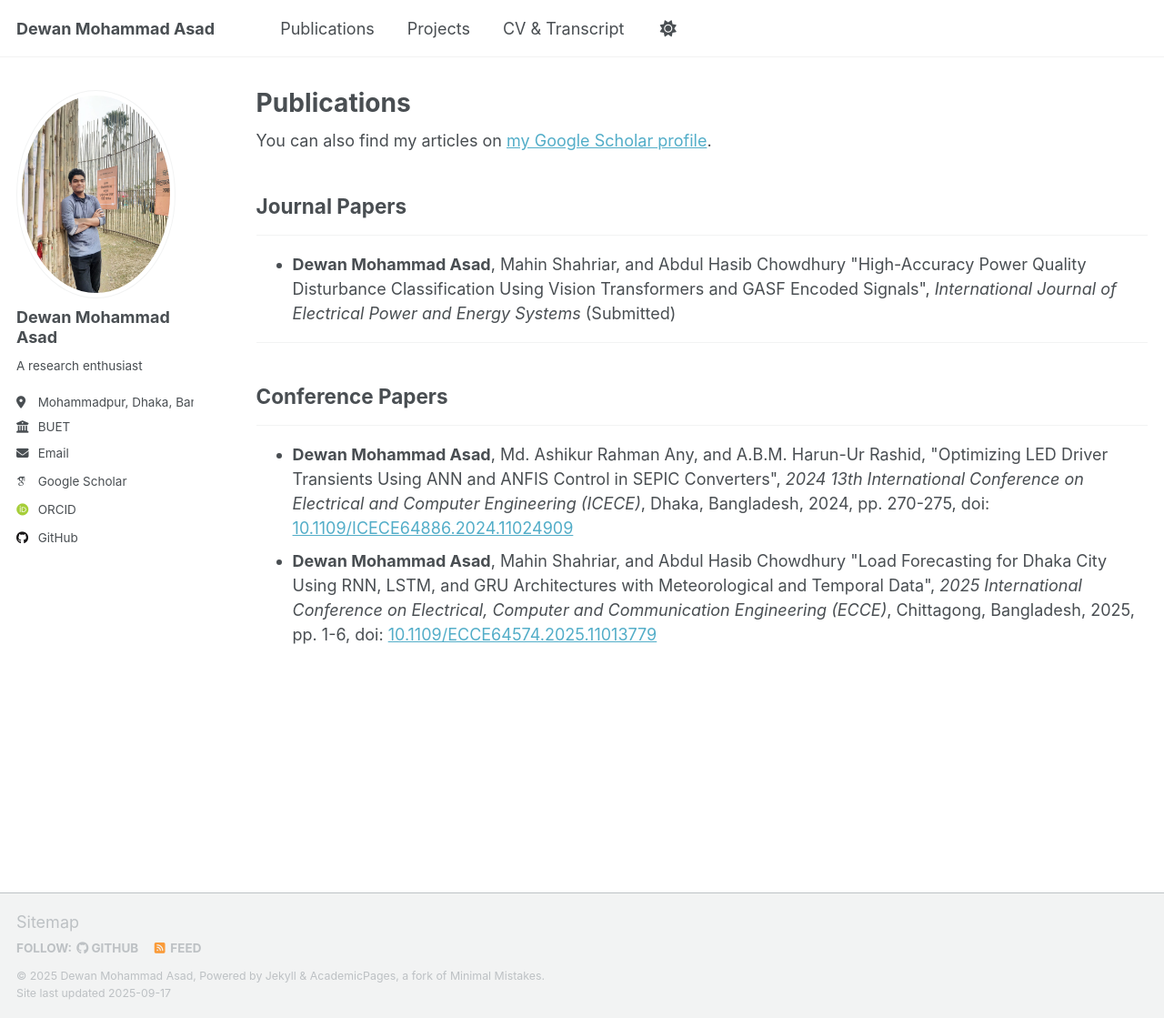
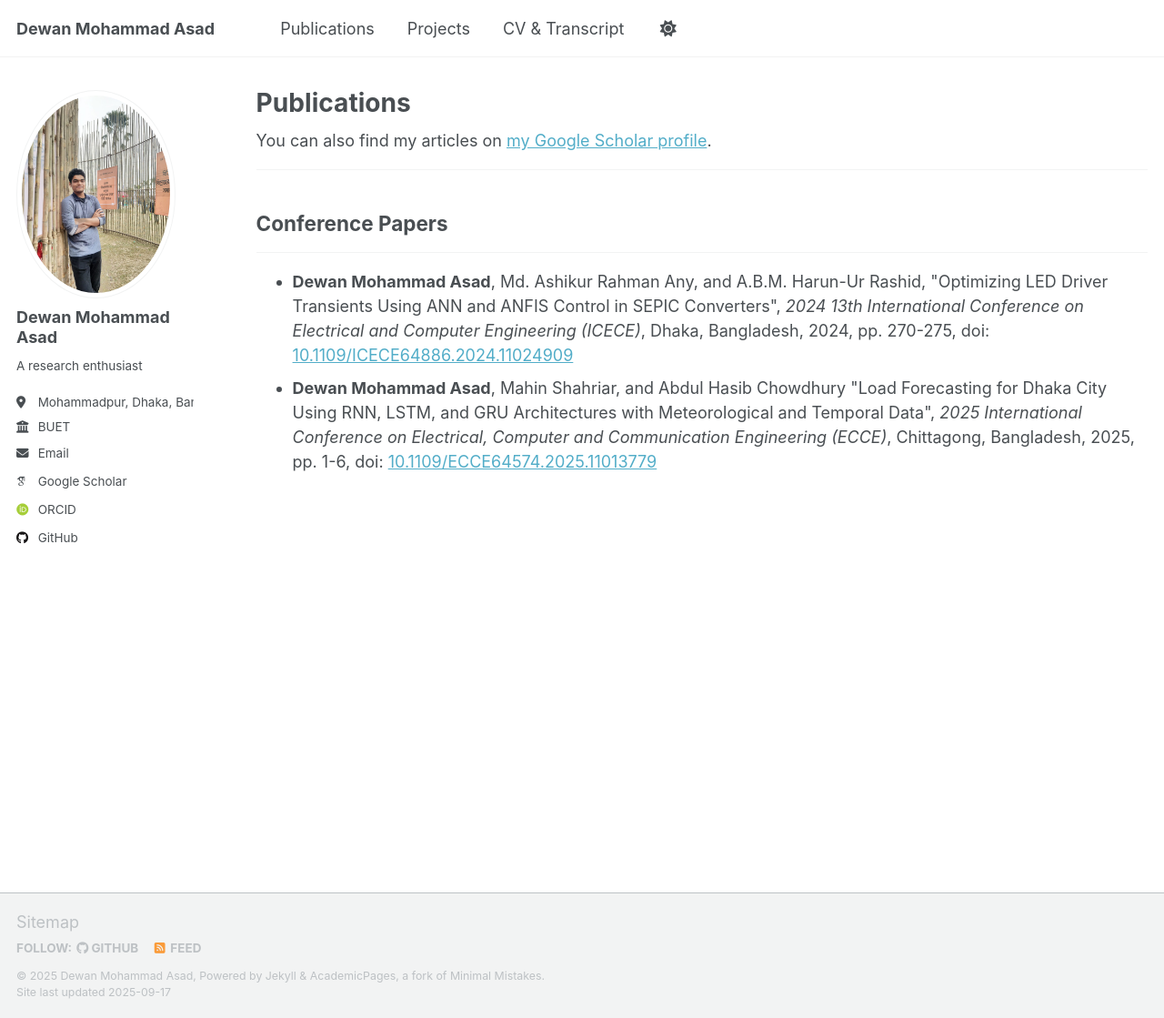
Before and after one commit to dewan-mohammad-asad-d1a/dewan-mohammad-asad-d1a.github.io, a Jekyll site: the page built from _pages/publications.md, in a window 1280 px wide and 1119 px high. Shown: the whole window at 91% size. Built offline with Jekyll 4.4.1, drawn with Linux system fonts in a browser that asks for light colours; some web fonts are replaced; a script that is not in the unit is left out.

Commit message:
Update publications.md

```diff
--- a/_pages/publications.md
+++ b/_pages/publications.md
@@ -10,17 +10,6 @@ author_profile: true
 {% endif %}
 
 {% include base_path %}
-
-
-## Journal Papers
-------------
-
-
-<ul>
-  <li>
-    <b>Dewan Mohammad Asad</b>, Mahin Shahriar, and Abdul Hasib Chowdhury "High-Accuracy Power Quality Disturbance Classification Using Vision Transformers and GASF Encoded Signals", <i>International Journal of Electrical Power and Energy Systems</i> (Submitted)
-  </li>
-</ul>
 
 ------------
 ## Conference Papers
```
